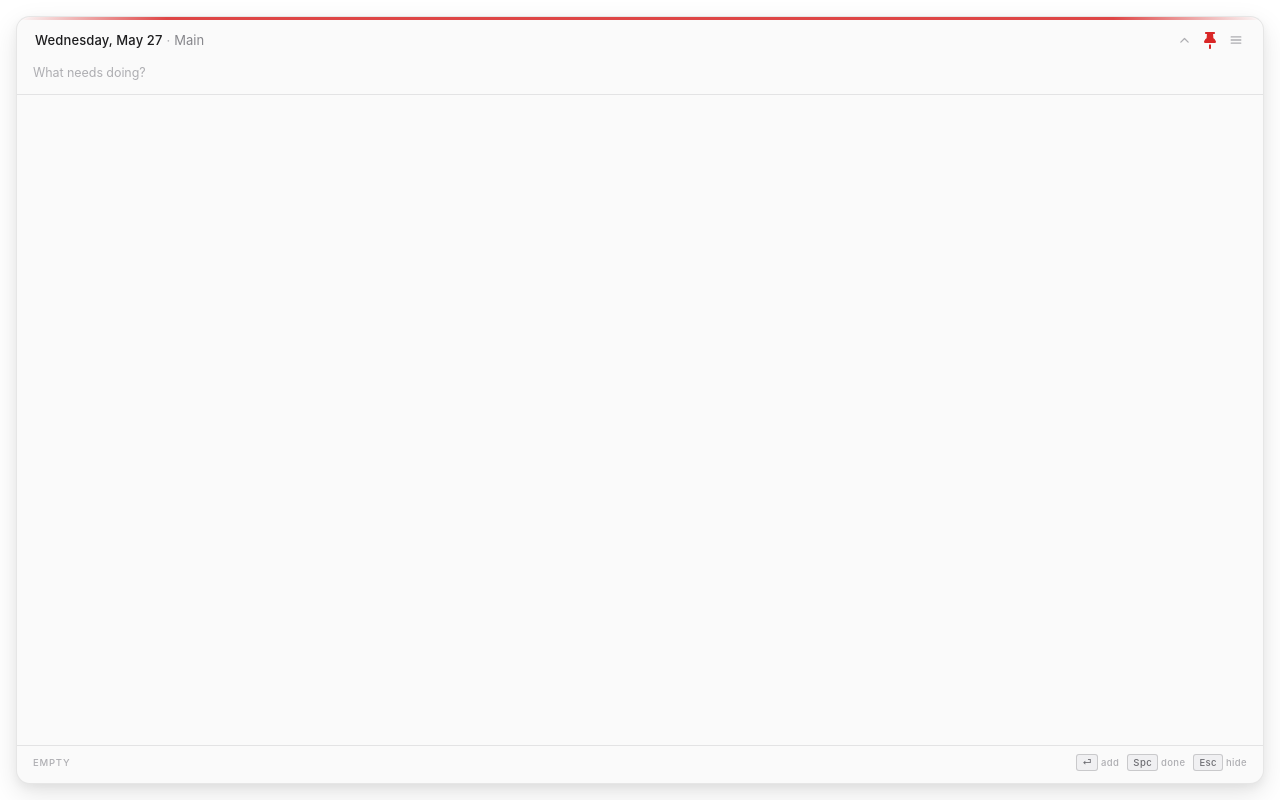
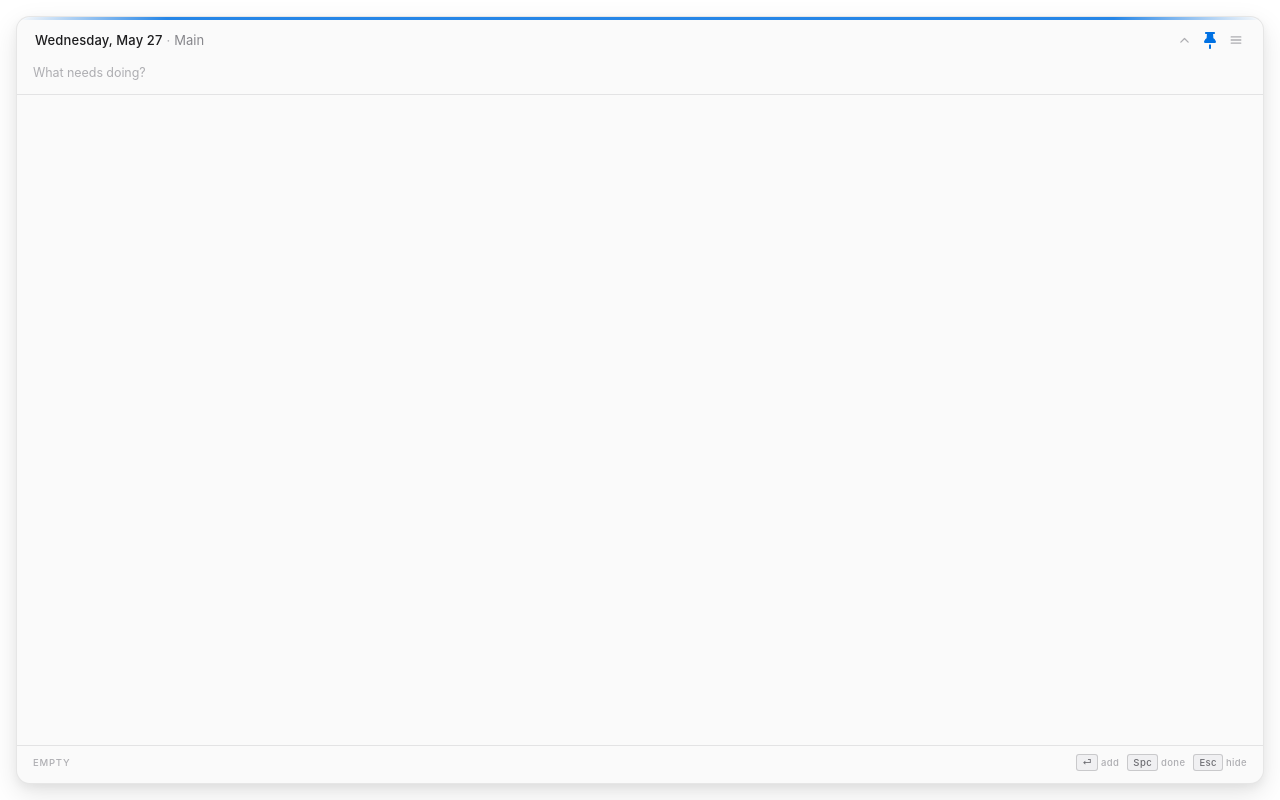
Before and after one commit to willshow63/tack, an Electron app: page index.html in a window 1280 px wide. Drawn offline with Linux system fonts and the light colour scheme; no server answers.

Commit message:
Blue pin icon + revert accent to Apple system blue
Flag (important indicator) stays red for distinction.

```diff
--- a/main.js
+++ b/main.js
@@ -76,6 +76,10 @@ function createWindow() {
     if (movingProgrammatically) return;
     const [x, y] = win.getPosition();
     anchorPos = [x, y];     // user dragged: trust the new spot
+  });
+  // resizable:true is needed so setSize works on Windows, but block user-initiated resizes
+  win.on('will-resize', (e) => {
+    if (!movingProgrammatically) e.preventDefault();
   });
 }
 
--- a/styles.css
+++ b/styles.css
@@ -9,9 +9,9 @@
   --ink-whisper:   #AEAEB2;
   --line:          rgba(60, 60, 67, 0.12);
   --line-strong:   rgba(60, 60, 67, 0.22);
-  --coral:         #D92626;             /* pure red, less orange */
-  --coral-soft:    rgba(217, 38, 38, 0.18);
-  --flag:          #D92626;
+  --coral:         #0071E3;             /* Apple system blue (light) */
+  --coral-soft:    rgba(0, 113, 227, 0.18);
+  --flag:          #E94B3C;             /* important flag stays red */
   --card-border:   rgba(0, 0, 0, 0.08);
   --shadow:        0 10px 28px rgba(0, 0, 0, 0.10),
                    0 4px 10px rgba(0, 0, 0, 0.05),
@@ -34,9 +34,8 @@ body.theme-dark {
   --ink-whisper:   #636366;
   --line:          rgba(255, 255, 255, 0.10);
   --line-strong:   rgba(255, 255, 255, 0.20);
-  --coral:         #F03A3A;             /* brighter pure red for dark */
-  --coral-soft:    rgba(240, 58, 58, 0.26);
-  --flag:          #F03A3A;
+  --coral:         #0A84FF;             /* Apple dark-mode blue */
+  --coral-soft:    rgba(10, 132, 255, 0.24);
   --card-border:   rgba(255, 255, 255, 0.10);
   --shadow:        inset 0 1px 0 rgba(255,255,255,0.04);
   --check-tick:    #FFFFFF;
```
Also changed, not shown: icon.ico, icon.png.
